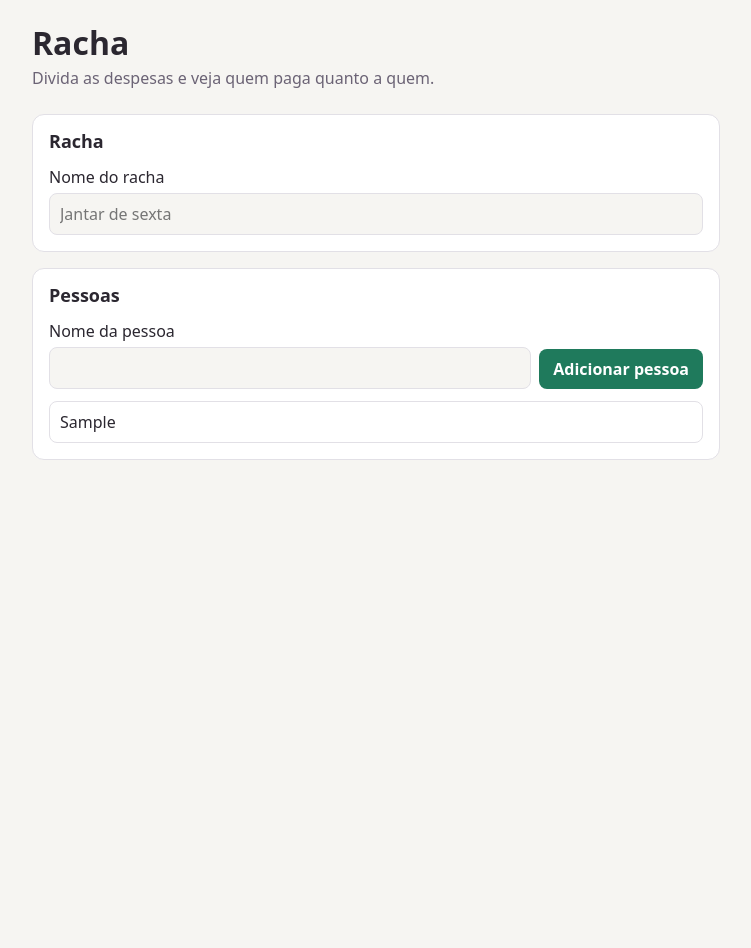
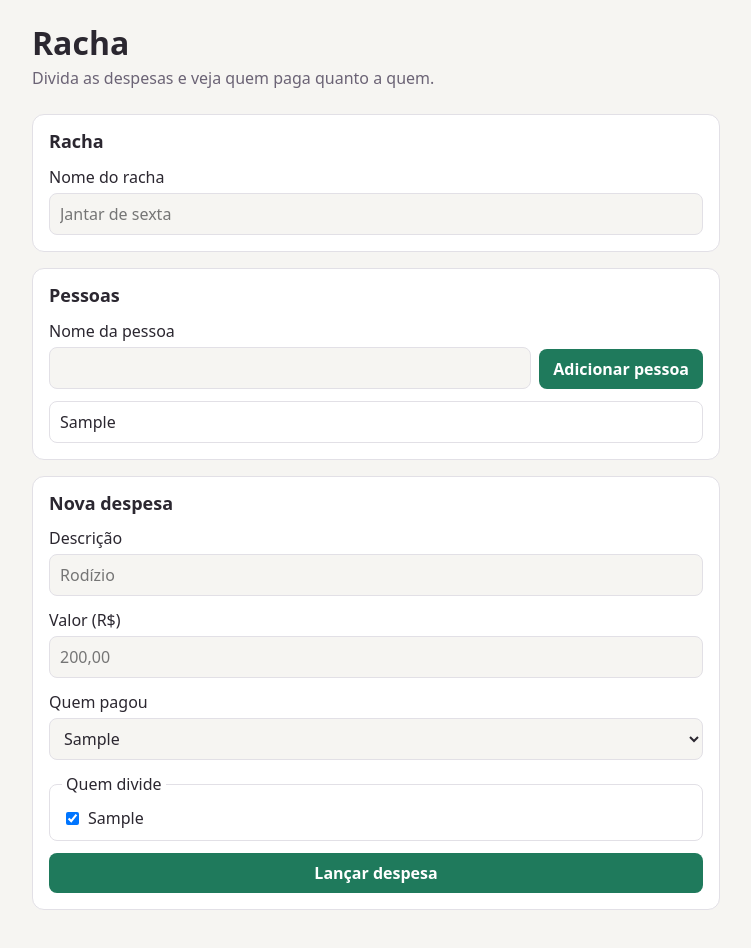
Before and after one commit to belisco/racha, a React (Vite) app: page / in a window 1280 px wide. Both pictures are taken after typing "Sample" into the empty fields and a click on the button "Adicionar pessoa". Shown: the top 948 px of the page, without its empty margins (264-1015 px from the left). Before the commit the page ends 800 px from the top, so only its background shows below. Built offline with nearby package versions, Linux system fonts and the light colour scheme.

Commit message:
feat(ui): formulário de despesa com valor, pagador e participantes

```diff
--- a/src/index.css
+++ b/src/index.css
@@ -135,3 +135,34 @@ button {
   color: var(--erro);
   font-weight: 500;
 }
+
+.formulario {
+  display: grid;
+  gap: 12px;
+}
+
+.grupo {
+  margin: 0;
+  padding: 10px 12px;
+  border: 1px solid var(--borda);
+  border-radius: 8px;
+  display: flex;
+  flex-wrap: wrap;
+  gap: 8px 16px;
+}
+
+.grupo legend {
+  padding: 0 4px;
+  font-weight: 500;
+}
+
+.opcao {
+  display: inline-flex;
+  align-items: center;
+  gap: 6px;
+}
+
+.vazio {
+  margin: 0;
+  color: var(--texto-suave);
+}
--- a/src/ui/App.tsx
+++ b/src/ui/App.tsx
@@ -1,8 +1,9 @@
 import { useRacha } from '../state/useRacha'
+import { DespesaForm } from './DespesaForm'
 import { PessoasSecao } from './PessoasSecao'
 
 export function App() {
-  const { racha, renomearRacha, adicionarPessoa } = useRacha()
+  const { racha, renomearRacha, adicionarPessoa, adicionarDespesa } = useRacha()
 
   return (
     <div className="app">
@@ -26,6 +27,8 @@ export function App() {
         </section>
 
         <PessoasSecao pessoas={racha.pessoas} onAdicionar={adicionarPessoa} />
+
+        <DespesaForm pessoas={racha.pessoas} onAdicionar={adicionarDespesa} />
       </main>
     </div>
   )
--- /dev/null
+++ b/src/ui/DespesaForm.tsx
@@ -0,0 +1,132 @@
+import { type FormEvent, useState } from 'react'
+import { interpretarValor } from '../domain/money'
+import type { Pessoa } from '../domain/types'
+import type { NovaDespesa } from '../state/useRacha'
+
+interface Props {
+  pessoas: Pessoa[]
+  onAdicionar: (despesa: NovaDespesa) => void
+}
+
+export function DespesaForm({ pessoas, onAdicionar }: Props) {
+  const [descricao, setDescricao] = useState('')
+  const [valorTexto, setValorTexto] = useState('')
+  const [pagadorEscolhido, setPagadorEscolhido] = useState('')
+  // guarda quem foi desmarcado, assim quem é cadastrado depois já entra na divisão
+  const [foraDaDivisao, setForaDaDivisao] = useState<Set<string>>(new Set())
+  const [erro, setErro] = useState<string | null>(null)
+
+  if (pessoas.length === 0) {
+    return (
+      <section className="cartao" aria-labelledby="titulo-despesa">
+        <h2 id="titulo-despesa">Nova despesa</h2>
+        <p className="vazio">Adicione pessoas para lançar despesas.</p>
+      </section>
+    )
+  }
+
+  const pagoPor = pessoas.some((pessoa) => pessoa.id === pagadorEscolhido)
+    ? pagadorEscolhido
+    : pessoas[0].id
+  const participantes = pessoas.filter((pessoa) => !foraDaDivisao.has(pessoa.id))
+
+  function alternarParticipante(pessoaId: string) {
+    setForaDaDivisao((atual) => {
+      const proximo = new Set(atual)
+      if (proximo.has(pessoaId)) {
+        proximo.delete(pessoaId)
+      } else {
+        proximo.add(pessoaId)
+      }
+      return proximo
+    })
+  }
+
+  function enviar(evento: FormEvent<HTMLFormElement>) {
+    evento.preventDefault()
+
+    const valor = interpretarValor(valorTexto.trim())
+    if (valor === null || valor <= 0) {
+      setErro('Informe um valor maior que zero, como 12,50.')
+      return
+    }
+
+    if (participantes.length === 0) {
+      setErro('Marque pelo menos uma pessoa para dividir.')
+      return
+    }
+
+    onAdicionar({
+      descricao: descricao.trim() || 'Despesa',
+      valor,
+      gorjetaPercentual: 0,
+      pagoPor,
+      partes: participantes.map((pessoa) => ({ pessoaId: pessoa.id, peso: 1 })),
+    })
+    setDescricao('')
+    setValorTexto('')
+    setErro(null)
+  }
+
+  return (
+    <section className="cartao" aria-labelledby="titulo-despesa">
+      <h2 id="titulo-despesa">Nova despesa</h2>
+
+      <form className="formulario" onSubmit={enviar}>
+        <label className="campo">
+          Descrição
+          <input
+            type="text"
+            value={descricao}
+            placeholder="Rodízio"
+            onChange={(evento) => setDescricao(evento.target.value)}
+          />
+        </label>
+
+        <label className="campo">
+          Valor (R$)
+          <input
+            type="text"
+            inputMode="decimal"
+            value={valorTexto}
+            placeholder="200,00"
+            onChange={(evento) => setValorTexto(evento.target.value)}
+          />
+        </label>
+
+        <label className="campo">
+          Quem pagou
+          <select value={pagoPor} onChange={(evento) => setPagadorEscolhido(evento.target.value)}>
+            {pessoas.map((pessoa) => (
+              <option key={pessoa.id} value={pessoa.id}>
+                {pessoa.nome}
+              </option>
+            ))}
+          </select>
+        </label>
+
+        <fieldset className="grupo">
+          <legend>Quem divide</legend>
+          {pessoas.map((pessoa) => (
+            <label key={pessoa.id} className="opcao">
+              <input
+                type="checkbox"
+                checked={!foraDaDivisao.has(pessoa.id)}
+                onChange={() => alternarParticipante(pessoa.id)}
+              />
+              {pessoa.nome}
+            </label>
+          ))}
+        </fieldset>
+
+        {erro && (
+          <p className="erro" role="alert">
+            {erro}
+          </p>
+        )}
+
+        <button type="submit">Lançar despesa</button>
+      </form>
+    </section>
+  )
+}
```
Also changed, not shown: 1 other file (tests, documents, lock files or other folders).
